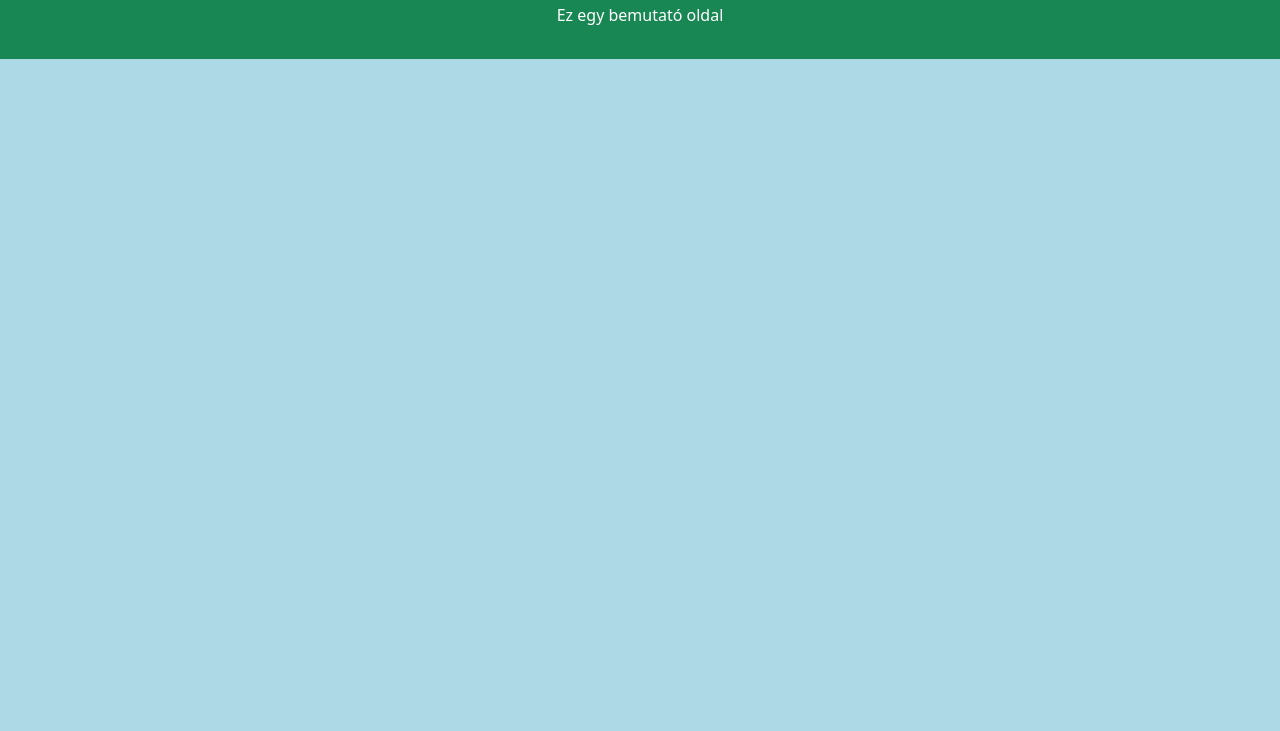
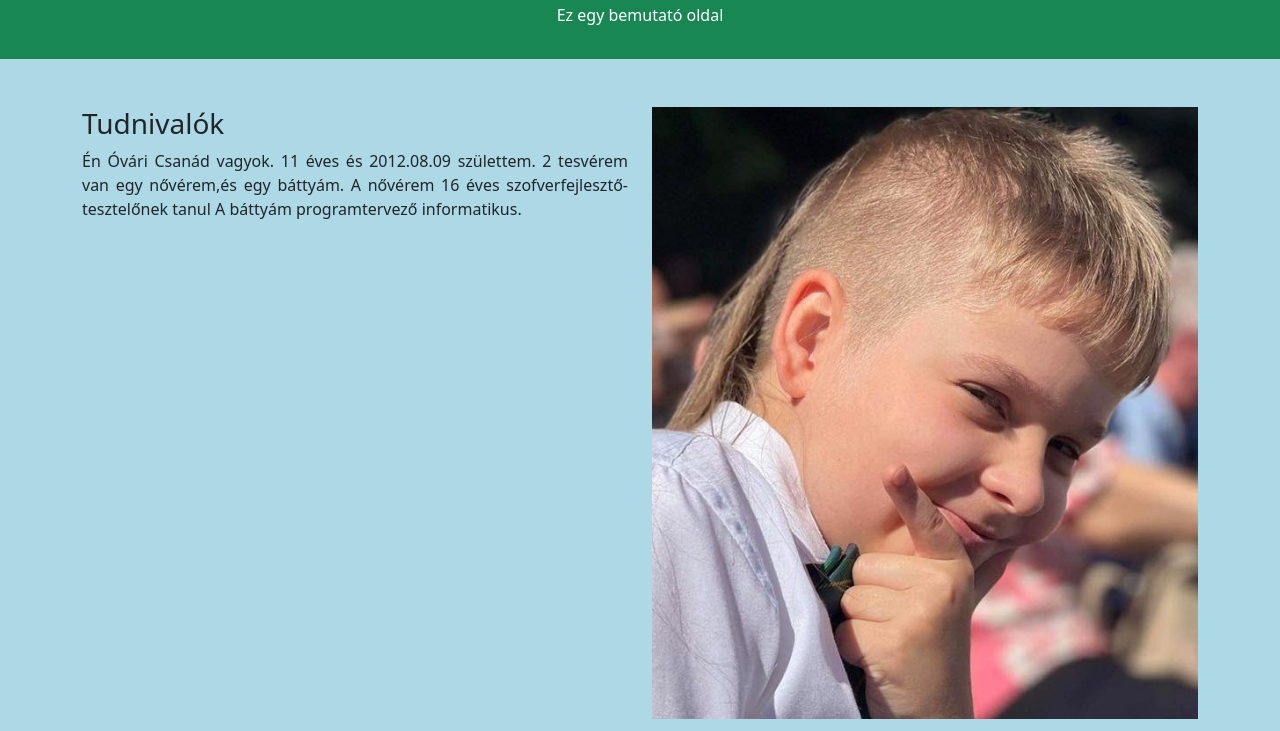
Before and after one commit to Mocu0809/First-project, a plain HTML site: page Index.html in a window 1280 px wide. Shown: the part 69-800 px from the top of the page. Drawn offline with Linux system fonts and the light colour scheme.

Commit message:
about me

```diff
--- a/Index.html
+++ b/Index.html
@@ -12,6 +12,18 @@
 <h1>Magamról</h1>
 <p>Ez egy bemutató oldal</p>
 </div>
+<div class="container mt-5">
+<div class="row">
+<div class="col-sm-6">
+<h3>Tudnivalók</h3>
+<p style="text-align: justify;">Én Óvári Csanád vagyok. 11 éves és 2012.08.09 születtem. 2 tesvérem van egy nővérem,és egy báttyám.
+    A nővérem 16 éves szofverfejlesztő-tesztelőnek tanul
+    A báttyám programtervező informatikus.
 
-</body>
-</html>
+</p>
+</div>
+<div class="col-sm-6">
+<img class="img-fluid" src="img/mocu.jpg" alt="Óvári Csanád" title="Óvári Csanád">
+</div>
+</div>
+</div>
```
